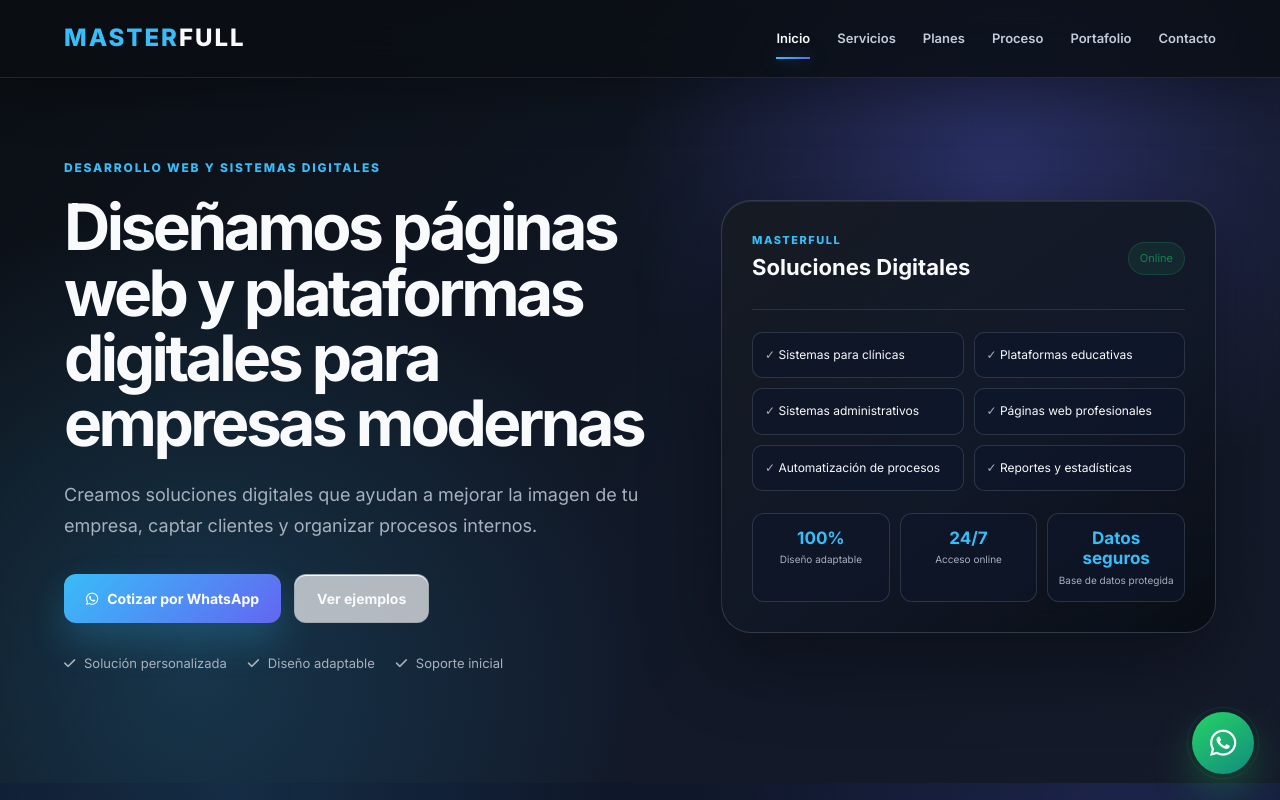
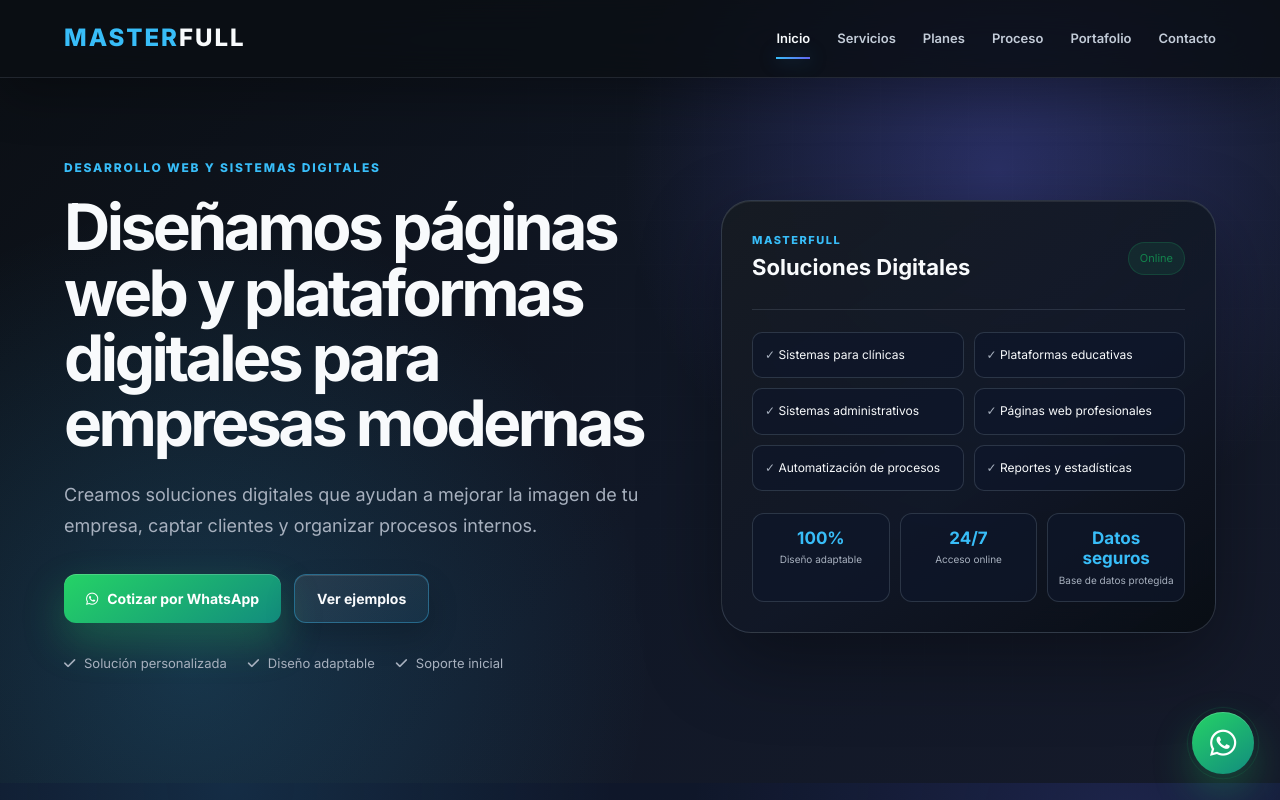
Before and after one commit to masterfullgroup/masterfullgroup, a plain HTML site: page index.html in a window 1280 px wide. Shown: the top 800 px of the page. Drawn offline with Linux system fonts and the light colour scheme.

Commit message:
Ajusta botones WhatsApp y boton secundario

```diff
--- a/styles.css
+++ b/styles.css
@@ -1353,6 +1353,39 @@ section > h2,
   color: #f8fafc;
 }
 
+.btn-secundario {
+  color: #f8fafc;
+  border: 1px solid rgba(56,189,248,.38);
+  background: linear-gradient(145deg, rgba(255,255,255,.08), rgba(56,189,248,.08));
+  box-shadow: inset 0 1px 0 rgba(255,255,255,.12), 0 14px 30px rgba(0,0,0,.18);
+}
+
+.btn-secundario:hover {
+  color: #ffffff;
+  border-color: rgba(56,189,248,.62);
+  background: linear-gradient(145deg, rgba(56,189,248,.16), rgba(99,102,241,.13));
+  box-shadow: 0 18px 40px rgba(56,189,248,.18), inset 0 1px 0 rgba(255,255,255,.16);
+}
+
+a[href*="wa.me"].btn-principal,
+a[href*="wa.me"].boton-plan,
+a[href*="wa.me"].boton-cta,
+a[href*="wa.me"].boton-whatsapp,
+a[href*="wa.me"].whatsapp-flotante {
+  color: #ffffff;
+  background: linear-gradient(145deg, #25d366, #128c7e);
+  box-shadow: 0 18px 42px rgba(37,211,102,.28), inset 0 1px 0 rgba(255,255,255,.18);
+}
+
+a[href*="wa.me"].btn-principal:hover,
+a[href*="wa.me"].boton-plan:hover,
+a[href*="wa.me"].boton-cta:hover,
+a[href*="wa.me"].boton-whatsapp:hover,
+a[href*="wa.me"].whatsapp-flotante:hover {
+  background: linear-gradient(145deg, #2fe574, #0f7f72);
+  box-shadow: 0 22px 48px rgba(37,211,102,.34), inset 0 1px 0 rgba(255,255,255,.22);
+}
+
 .tarjeta-plan li,
 .pregunta,
 .item-beneficio {
```
